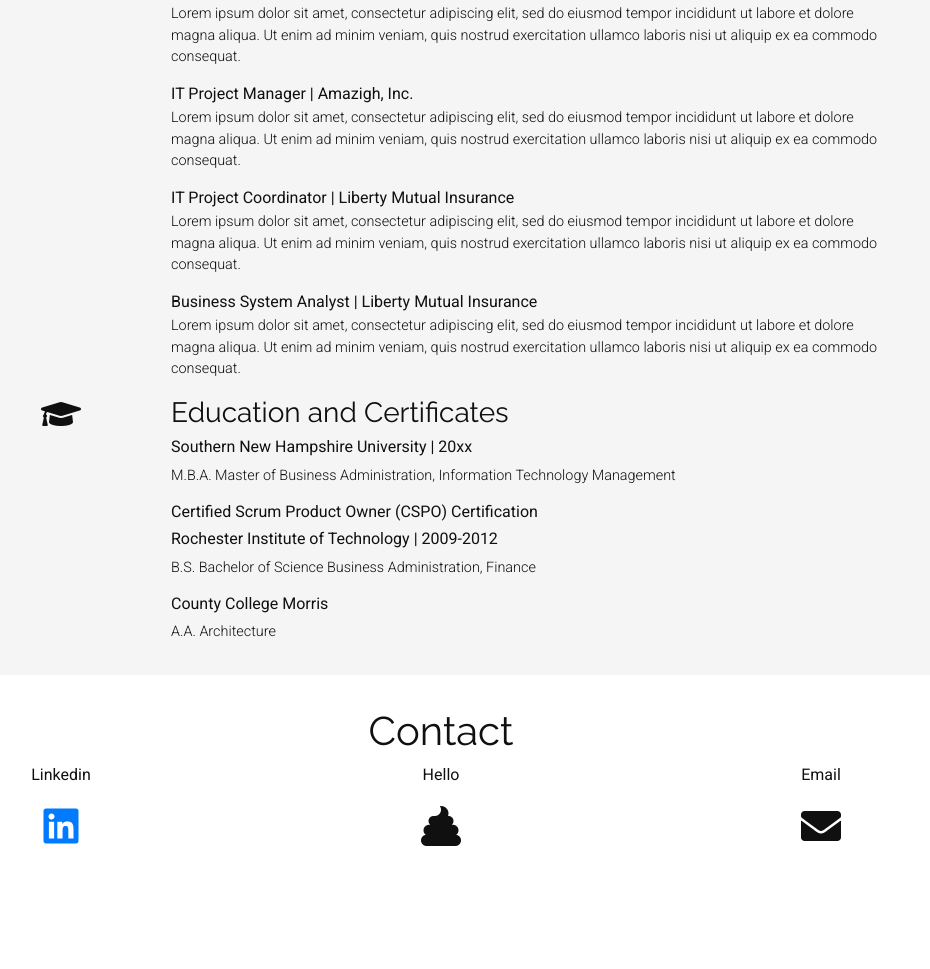
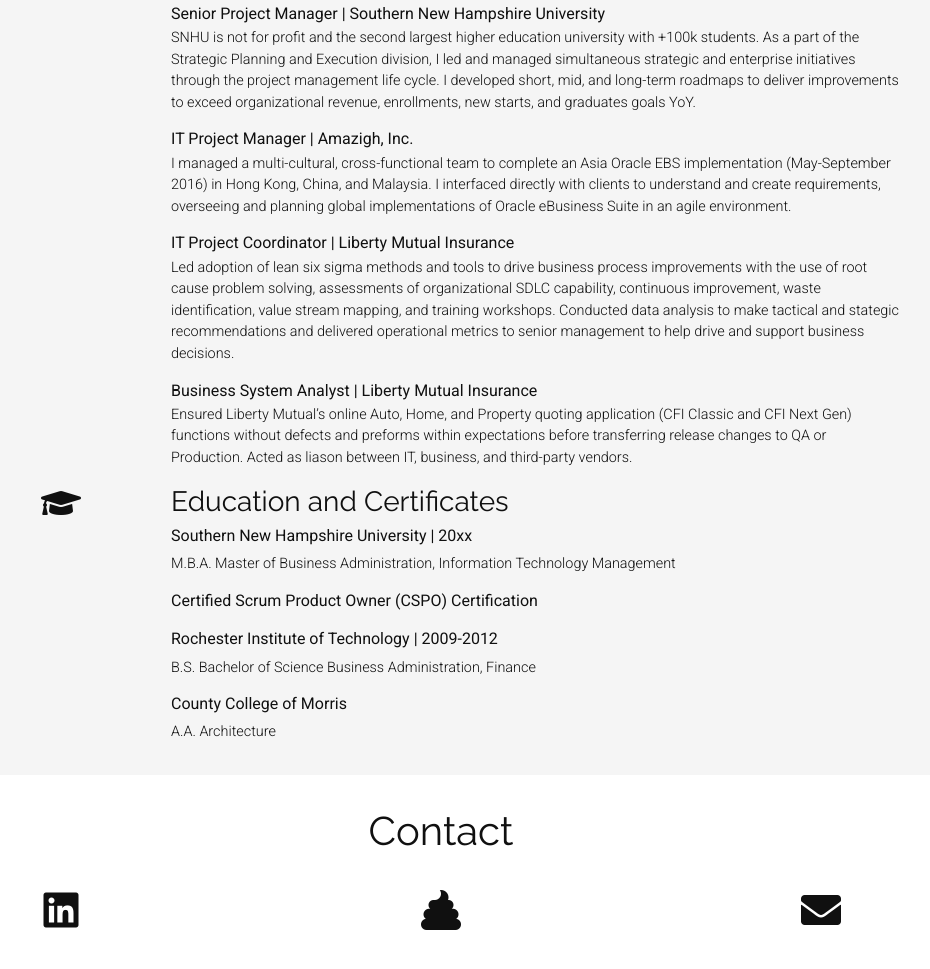
Before and after one commit to xlmnope/Janet-Portfolio, a plain HTML site: page index.html in a window 1280 px wide. Shown: the part 737-1706 px from the top of the page, without its empty margins (199-1129 px from the left). Before the commit the page ends 1644 px from the top, so only its background shows below. Drawn offline with nearby package versions, Linux system fonts and the light colour scheme.

Commit message:
content from linkedin and css spacing

```diff
--- a/index.html
+++ b/index.html
@@ -14,10 +14,9 @@
   <link rel="stylesheet" href="https://stackpath.bootstrapcdn.com/bootstrap/4.1.3/css/bootstrap.min.css" integrity="sha384-MCw98/SFnGE8fJT3GXwEOngsV7Zt27NXFoaoApmYm81iuXoPkFOJwJ8ERdknLPMO"
     crossorigin="anonymous">
   <link rel="stylesheet" href="style.css">
-  <link rel="stylesheet" href="https://use.fontawesome.com/releases/v5.5.0/css/all.css" integrity="sha384-B4dIYHKNBt8Bc12p+WXckhzcICo0wtJAoU8YZTY5qE0Id1GSseTk6S+L3BlXeVIU"
-    crossorigin="anonymous">
-    <link href="https://fonts.googleapis.com/css?family=Raleway:300,400,700" rel="stylesheet">
-    <link href="https://fonts.googleapis.com/css?family=Roboto:300,400,500,700" rel="stylesheet">
+  <link rel="stylesheet" href="https://use.fontawesome.com/releases/v5.5.0/css/all.css" integrity="sha384-B4dIYHKNBt8Bc12p+WXckhzcICo0wtJAoU8YZTY5qE0Id1GSseTk6S+L3BlXeVIU" crossorigin="anonymous">
+  <link href="https://fonts.googleapis.com/css?family=Raleway:300,400,700" rel="stylesheet">
+  <link href="https://fonts.googleapis.com/css?family=Roboto:300,400,500,700" rel="stylesheet">
 
 
 
@@ -44,7 +43,7 @@
           </button>
           <div class="collapse navbar-collapse justify-content-end" id="navbarNav">
             <ul class="navbar-nav">
-              <li class="nav-item active">
+              <li class="nav-item">
                 <a class="nav-link" href="#about">About </a>
               </li>
               <li class="nav-item">
@@ -108,21 +107,25 @@
               consectetur adipiscing elit, sed do eiusmod tempor incididunt ut labore et dolore magna aliqua. Ut enim
               ad minim veniam.</p>
             <h6 class="company">Senior Project Manager | Southern New Hampshire University</h6>
-            <p>Lorem ipsum dolor sit amet, consectetur adipiscing elit, sed do eiusmod tempor incididunt ut labore et
-              dolore magna aliqua. Ut enim ad minim veniam, quis nostrud exercitation ullamco laboris nisi ut aliquip
-              ex ea commodo consequat.</p>
+            <p>SNHU is not for profit and the second largest higher education university with +100k students. As a part
+              of the Strategic Planning and Execution division, I led and managed simultaneous strategic and enterprise
+              initiatives through the project management life cycle. I developed short, mid, and long-term roadmaps to
+              deliver improvements to exceed organizational revenue, enrollments, new starts, and graduates goals YoY.</p>
             <h6 class="company">IT Project Manager | Amazigh, Inc.</h6>
-            <p>Lorem ipsum dolor sit amet, consectetur adipiscing elit, sed do eiusmod tempor incididunt ut labore et
-              dolore magna aliqua. Ut enim ad minim veniam, quis nostrud exercitation ullamco laboris nisi ut aliquip
-              ex ea commodo consequat.</p>
+            <p> I managed a multi-cultural, cross-functional team to complete an Asia Oracle EBS implementation
+              (May-September 2016) in Hong Kong, China, and Malaysia. I interfaced directly with clients to understand
+              and create requirements, overseeing and planning global implementations of Oracle eBusiness Suite in an
+              agile environment. </p>
             <h6 class="company">IT Project Coordinator | Liberty Mutual Insurance</h6>
-            <p>Lorem ipsum dolor sit amet, consectetur adipiscing elit, sed do eiusmod tempor incididunt ut labore et
-              dolore magna aliqua. Ut enim ad minim veniam, quis nostrud exercitation ullamco laboris nisi ut aliquip
-              ex ea commodo consequat.</p>
+            <p>Led adoption of lean six sigma methods and tools to drive business process improvements with the use of
+              root cause problem solving, assessments of organizational SDLC capability, continuous improvement, waste
+              identification, value stream mapping, and training workshops. Conducted data analysis to make tactical
+              and stategic recommendations and delivered operational metrics to senior management to help drive and
+              support business decisions. </p>
             <h6 class="company">Business System Analyst | Liberty Mutual Insurance</h6>
-            <p>Lorem ipsum dolor sit amet, consectetur adipiscing elit, sed do eiusmod tempor incididunt ut labore et
-              dolore magna aliqua. Ut enim ad minim veniam, quis nostrud exercitation ullamco laboris nisi ut aliquip
-              ex ea commodo consequat.</p>
+            <p>Ensured Liberty Mutual’s online Auto, Home, and Property quoting application (CFI Classic and CFI Next
+              Gen) functions without defects and preforms within expectations before transferring release changes to QA
+              or Production. Acted as liason between IT, business, and third-party vendors. </p>
           </div>
         </div>
         <div class="row justify-content-center">
@@ -133,10 +136,10 @@
             <h3>Education and Certificates</h3>
             <h6>Southern New Hampshire University | 20xx</h6>
             <p>M.B.A. Master of Business Administration, Information Technology Management</p>
-            <h6>Certified Scrum Product Owner (CSPO) Certification</h6>
+            <h6 class="nosubtext">Certified Scrum Product Owner (CSPO) Certification</h6>
             <h6>Rochester Institute of Technology | 2009-2012</h6>
             <p>B.S. Bachelor of Science Business Administration, Finance</p>
-            <h6>County College Morris</h6>
+            <h6>County College of Morris</h6>
             <p>A.A. Architecture</p>
           </div>
         </div>
@@ -156,16 +159,15 @@
 
         <div class="row justify-content-center">
           <div class="col-md-4 text-center">
-            <p class="sociallabel">Linkedin</p>
-            <a href="https://www.linkedin.com/in/janetjwong/" target="blank"><h1 class="socialicon"><i class="fab fa-linkedin"></i></h1></a>
+            <a href="https://www.linkedin.com/in/janetjwong/" target="blank">
+              <h1 class="socialicon"><i class="fab fa-linkedin"></i></h1>
+            </a>
           </div>
           <div class="col-md-4 text-center">
-            <p class="sociallabel">Hello</p>
             <h1 class="socialicon"><i class="fas fa-poop"></i></h1>
           </div>
 
           <div class="col-md-4 text-center">
-            <p class="sociallabel">Email</p>
             <h1 class="socialicon"><i class="fas fa-envelope"></i></h1>
           </div>
 
@@ -184,6 +186,7 @@
       target: '#navId'
     });
   </script>
+
   <script src="https://code.jquery.com/jquery-3.2.1.slim.min.js" integrity="sha384-KJ3o2DKtIkvYIK3UENzmM7KCkRr/rE9/Qpg6aAZGJwFDMVNA/GpGFF93hXpG5KkN"
     crossorigin="anonymous"></script>
   <script src="https://cdnjs.cloudflare.com/ajax/libs/popper.js/1.12.9/umd/popper.min.js" integrity="sha384-ApNbgh9B+Y1QKtv3Rn7W3mgPxhU9K/ScQsAP7hUibX39j7fakFPskvXusvfa0b4Q"
--- a/style.css
+++ b/style.css
@@ -4,6 +4,12 @@ body {
   color:  #101010;
 
 }
+ a {
+  color: #101010;
+ }
+ a:hover {
+  color: #101010;
+ }
 
 
  .jumbotron {
@@ -40,6 +46,13 @@ h6 {
   font-family: 'Roboto', sans-serif;
 font-weight: 400;
 }
+h1 {
+  margin-bottom: 1rem;
+}
+
+.nosubtext {
+  margin-bottom: 1.2rem;
+}
 .company {
   margin-bottom: .25rem;
 }
@@ -51,3 +64,6 @@ p {
   font-size: .9rem;
 font-weight: 300;
 }
+.socialicon {
+  padding-top: 1rem;
+}
```
